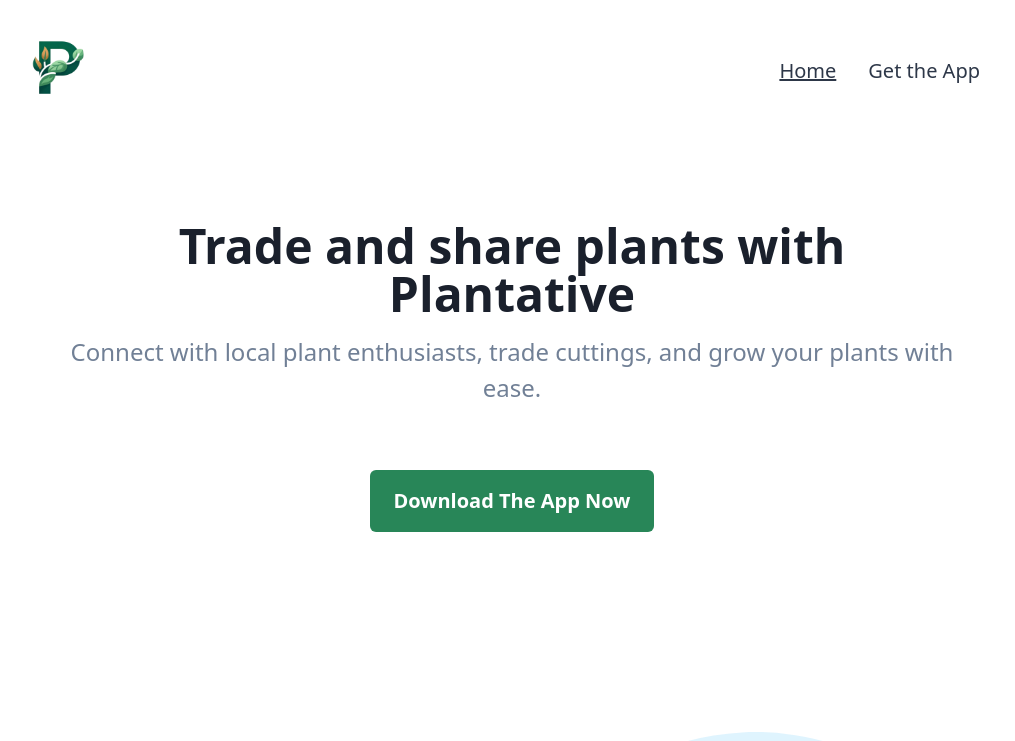
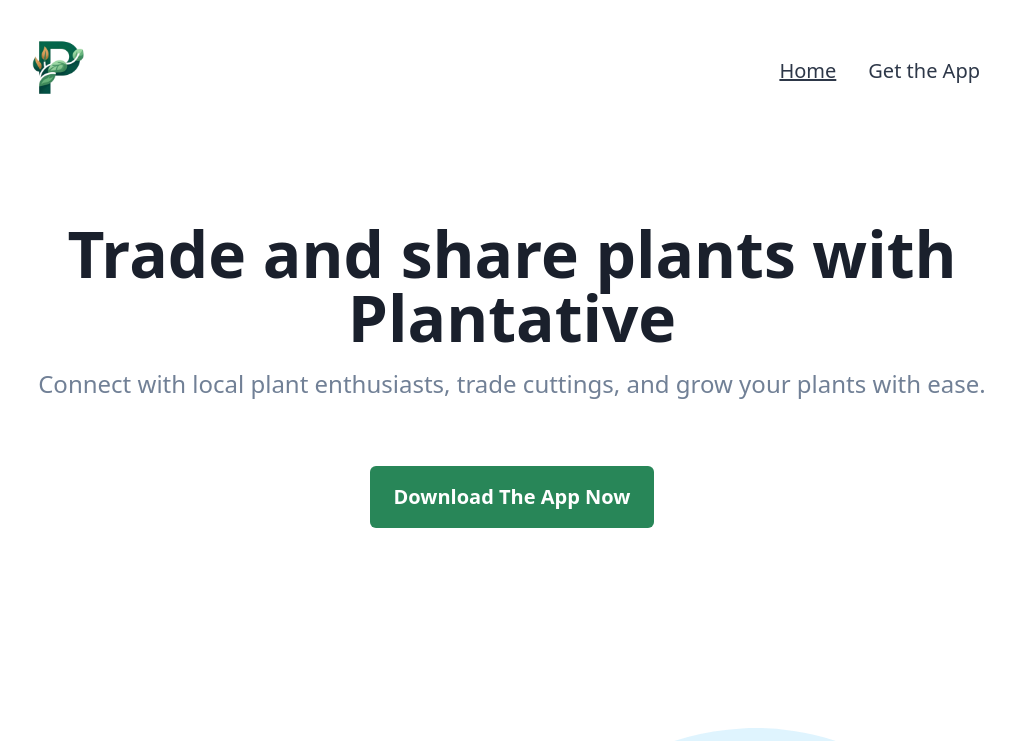
Before and after one commit to slverpla/slverpla.github.io, a Next.js app: page / in a window 1280 px wide. Shown: the top 741 px of the page, without its empty margins (128-1143 px from the left). Built offline with nearby package versions, Linux system fonts and the light colour scheme.

Commit message:
even less padding

```diff
--- a/src/hero/HeroOneButton.tsx
+++ b/src/hero/HeroOneButton.tsx
@@ -3,8 +3,8 @@
 import { Button } from '../button/Button';
 
 const HeroOneButton = () => (
-  <header className="px-10 text-center">
-    <h1 className="-mt-16 text-4xl font-bold leading-none text-gray-900 md:mt-0 md:text-5xl">
+  <header className="px-6 text-center">
+    <h1 className="-mt-16 text-4xl font-bold leading-none text-gray-900 md:mt-0 md:text-6xl">
       <div>Trade and share plants with</div>
       <div>Plantative</div>
     </h1>
```
